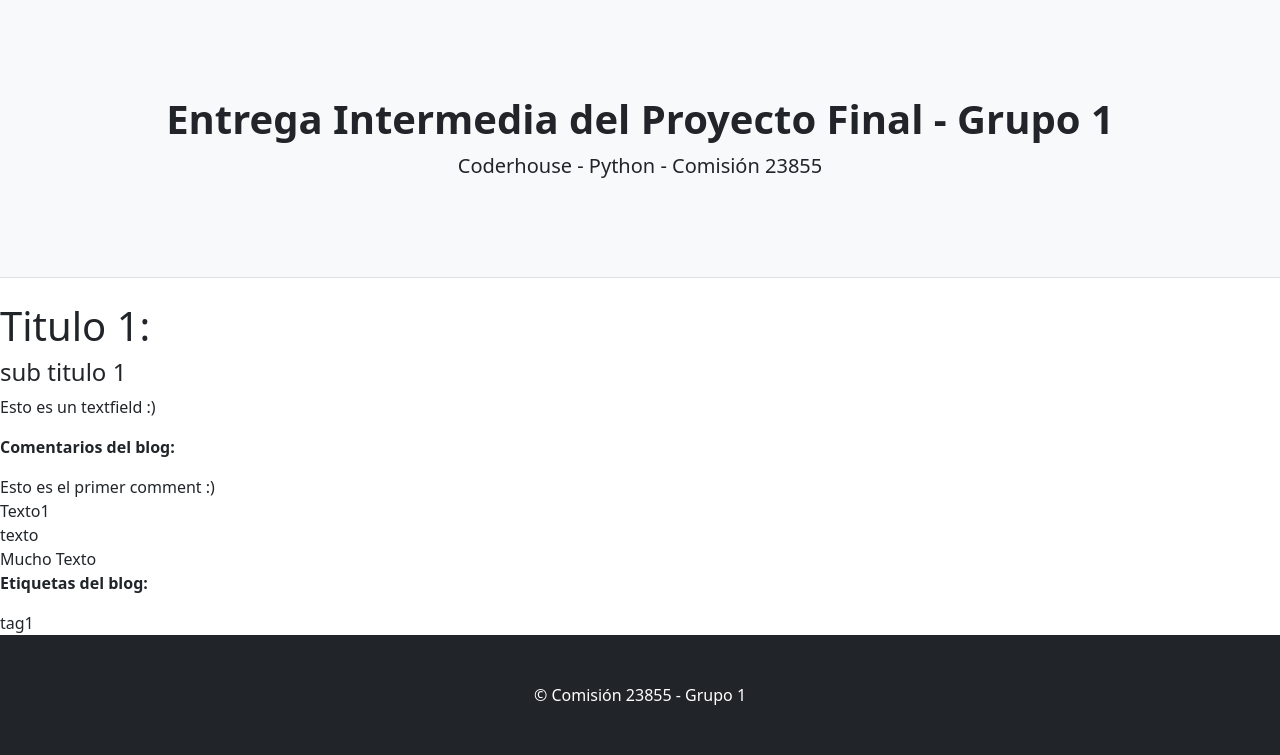
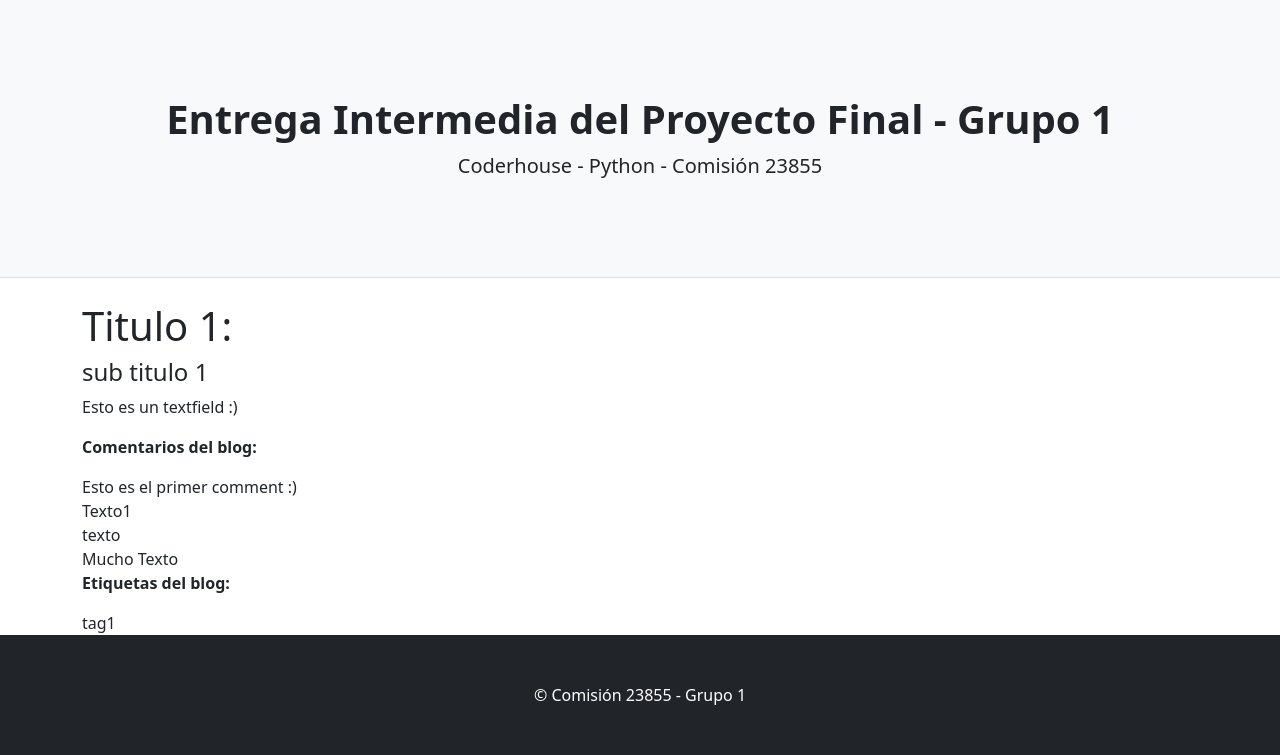
Before and after one commit to MGC07/Grupo-1, a Django app: page /AppProyecto1/showBlog/1 in a window 1280 px wide. Shown: the part 81-836 px from the top of the page. Run offline with Django 4.2, Linux system fonts and the light colour scheme; data comes from the database, SQL or seed files in the repository; some libraries are stand-ins or nearby versions.

Commit message:
Corrección de showBlog (columna)

```diff
--- a/AppProyecto1/templates/AppProyecto1/showBlog.html
+++ b/AppProyecto1/templates/AppProyecto1/showBlog.html
@@ -2,6 +2,11 @@
 {% load static %}
 
 {% block contenidoQueCambia %}
+
+<div class="container">
+    <div class="row">
+        <div class="col-lg-3">
+
     <h1>{{ blog.title }}:</h>
     <h4>{{ blog.subtitle}} </h4>
     <p>{{ blog.body }}</p>
@@ -26,4 +31,8 @@
 
     {% endif %}
 
+        </div>
+    </div>
+</div>
+
 {% endblock contenidoQueCambia %}
```
